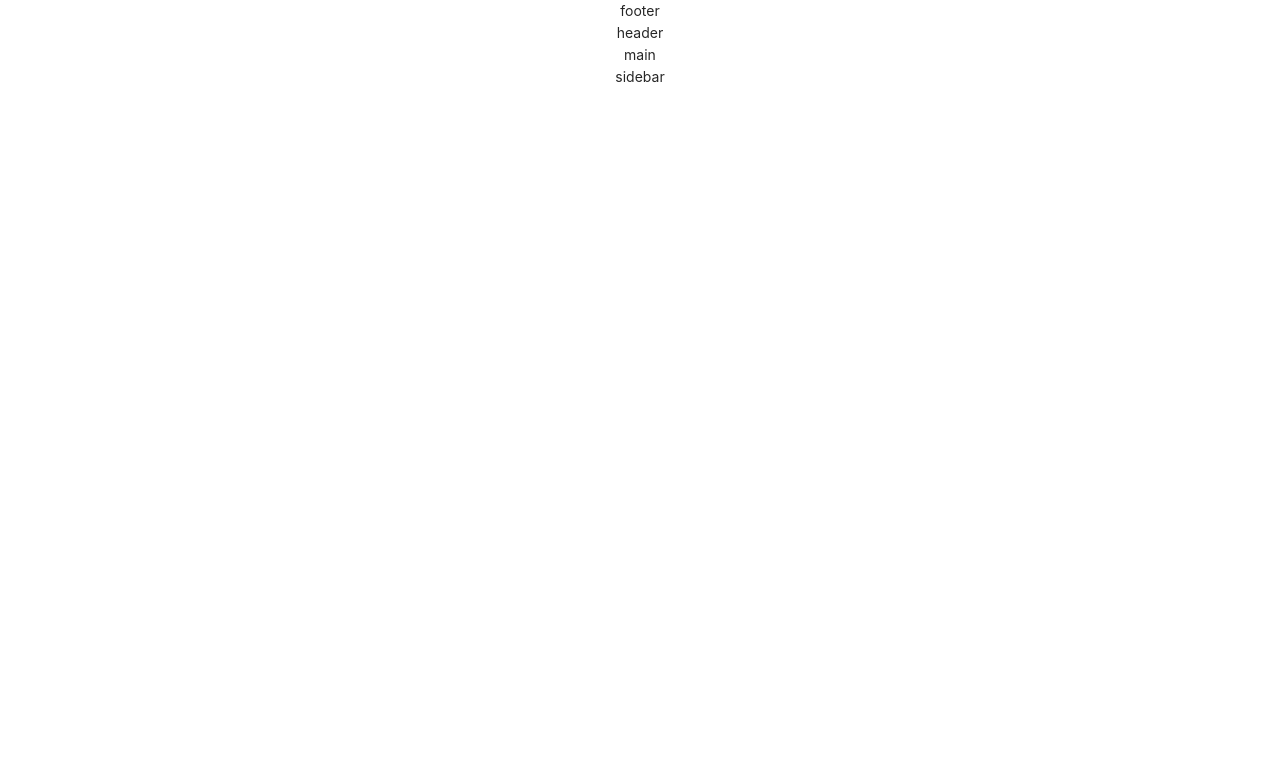
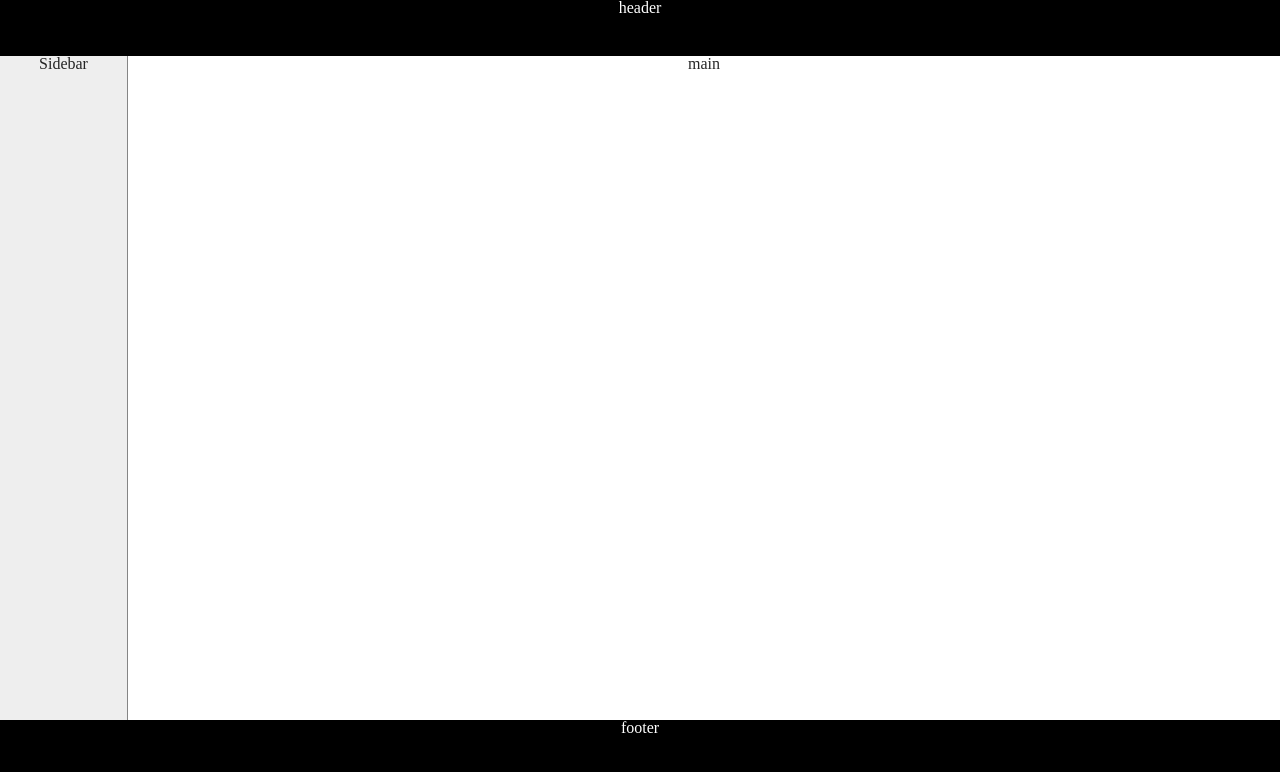
Before and after one commit to ccj-007/Cclib, a React (Create React App) app: page / in a window 1280 px wide. Shown: the top 772 px of the page. Built offline with nearby package versions, Linux system fonts and the light colour scheme.

Commit message:
完成layout布局

```diff
--- a/config-overrides.js
+++ b/config-overrides.js
@@ -6,15 +6,16 @@ const {
   addWebpackPlugin,
   // addLessLoader,
   // addPostcssPlugins,
-} = require("customize-cra");
-const path = require("path");
-const ProgressBarPlugin = require("progress-bar-webpack-plugin");
-const { BundleAnalyzerPlugin } = require("webpack-bundle-analyzer");
-const CompressionWebpackPlugin = require("compression-webpack-plugin");
+} = require('customize-cra');
+const path = require('path');
+const ProgressBarPlugin = require('progress-bar-webpack-plugin');
+const { BundleAnalyzerPlugin } = require('webpack-bundle-analyzer');
+const CompressionWebpackPlugin = require('compression-webpack-plugin');
 
-const isEnvProduction = process.env.NODE_ENV === "production";
+const isEnvProduction = process.env.NODE_ENV === 'production';
+const { addBabelPreset } = require('customize-cra');
 
-const addCompression = () => config => {
+const addCompression = () => (config) => {
   if (isEnvProduction) {
     config.plugins.push(
       // gzip压缩
@@ -23,8 +24,8 @@ const addCompression = () => config => {
         // 只处理比1kb大的资源
         threshold: 1024,
         // 只处理压缩率低于90%的文件
-        minRatio: 0.9
-      })
+        minRatio: 0.9,
+      }),
     );
   }
 
@@ -32,7 +33,7 @@ const addCompression = () => config => {
 };
 
 // 查看打包后各包大小
-const addAnalyzer = () => config => {
+const addAnalyzer = () => (config) => {
   if (process.env.ANALYZER) {
     config.plugins.push(new BundleAnalyzerPlugin());
   }
@@ -41,19 +42,21 @@ const addAnalyzer = () => config => {
 };
 
 module.exports = override(
+  // emotion css props support
+  addBabelPreset('@emotion/babel-preset-css-prop'),
   //!!!! 按需加载 此处如果仅配置单个按需引入如antd，需要去掉第二参数的中括号，否则配置会失效
-  fixBabelImports("import", [
+  fixBabelImports('import', [
     {
-      libraryName: "antd",
-      libraryDirectory: "es",
+      libraryName: 'antd',
+      libraryDirectory: 'es',
       // 若修改antd主题，"css"需改为true
-      style: "css"
+      style: 'css',
     },
     {
-      libraryName: "@material-ui/core",
-      libraryDirectory: "esm",
-      camel2DashComponentName: false
-    }
+      libraryName: '@material-ui/core',
+      libraryDirectory: 'esm',
+      camel2DashComponentName: false,
+    },
   ]),
   // 移动端适配，px转rem 需要安装postcss-pxtorem
   // addPostcssPlugins([
@@ -78,9 +81,9 @@ module.exports = override(
   addAnalyzer(),
   addWebpackPlugin(
     // 终端进度条显示
-    new ProgressBarPlugin()
+    new ProgressBarPlugin(),
   ),
   addWebpackAlias({
-    ["@"]: path.resolve(__dirname, "src")
-  })
+    ['@']: path.resolve(__dirname, 'src'),
+  }),
 );
--- a/src/App.css
+++ b/src/App.css
@@ -1,5 +1,6 @@
 .App {
   text-align: center;
+  height: 100%;
 }
 
 .App-logo {
@@ -36,3 +37,154 @@
     transform: rotate(360deg);
   }
 }
+
+html,
+body,
+div,
+span,
+applet,
+object,
+iframe,
+h1,
+h2,
+h3,
+h4,
+h5,
+h6,
+p,
+blockquote,
+pre,
+a,
+abbr,
+acronym,
+address,
+big,
+cite,
+code,
+del,
+dfn,
+em,
+img,
+ins,
+kbd,
+q,
+s,
+samp,
+small,
+strike,
+strong,
+sub,
+sup,
+tt,
+var,
+b,
+u,
+i,
+center,
+dl,
+dt,
+dd,
+ol,
+ul,
+li,
+fieldset,
+form,
+label,
+legend,
+table,
+caption,
+tbody,
+tfoot,
+thead,
+tr,
+th,
+td,
+article,
+aside,
+canvas,
+details,
+embed,
+figure,
+figcaption,
+footer,
+header,
+hgroup,
+menu,
+nav,
+output,
+ruby,
+section,
+summary,
+time,
+mark,
+audio,
+video {
+  margin: 0;
+  padding: 0;
+  border: 0;
+  font-size: 100%;
+  font: inherit;
+  vertical-align: baseline;
+}
+footer,
+header,
+hgroup,
+menu,
+nav,
+section,
+article,
+aside,
+details,
+figcaption,
+figure {
+  display: block;
+}
+body {
+  line-height: 1;
+}
+html,
+body {
+  background: #f2f3f4;
+}
+ol,
+ul {
+  list-style: none;
+}
+blockquote,
+q {
+  quotes: none;
+}
+q:before,
+q:after,
+blockquote:before,
+blockquote:after {
+  content: '';
+  content: none;
+}
+table {
+  border-collapse: collapse;
+  border-spacing: 0;
+}
+a {
+  text-decoration: none;
+  color: #fff;
+}
+
+html body {
+  /* 100vh让body的高度与视口一样高 */
+  height: 100vh;
+  /* margin + overflow 用于隐藏 */
+  margin: 0;
+  overflow: hidden;
+}
+
+.u-flex {
+  display: flex;
+}
+
+.u-flex-column {
+  display: flex;
+  justify-self: center;
+  align-items: center;
+  flex-direction: column;
+}
--- a/src/App.tsx
+++ b/src/App.tsx
@@ -1,11 +1,15 @@
 import React from 'react';
 import './App.css';
 import Layout from './layout/index';
+// import { GlobalStyles } from './style/global';
+// import { Global, css } from '@emotion/react';
 
 function App() {
   return (
     <div className='App'>
+      {/* <Global styles={GlobalStyles}> */}
       <Layout></Layout>
+      {/* </Global> */}
     </div>
   );
 }
--- a/src/layout/footer/index.jsx
+++ b/src/layout/footer/index.jsx
@@ -1,7 +1,15 @@
 import React from 'react'
-
+import { css, jsx } from '@emotion/react'
+const Footer = css`
+  color: #fff;
+  height: 13vh;
+  width: 100vw;
+  background-color: #000;
+`
 export default function footer () {
   return (
-    <div>footer</div>
+    <div css={Footer}>
+      <div>footer</div>
+    </div>
   )
 }
--- a/src/layout/header/index.jsx
+++ b/src/layout/header/index.jsx
@@ -1,7 +1,19 @@
 import React from 'react'
+import Button from '@mui/material/Button';
 
-export default function header() {
+import { css, jsx } from '@emotion/react'
+const Header = css`
+  width: 100%;
+  color: #fff;
+  height: 7vh;
+  background-color: #000;
+`
+export default function header () {
   return (
-    <div>header</div>
+    <div css={Header}>
+      <div>
+        header
+      </div>
+    </div>
   )
 }
--- a/src/layout/index.jsx
+++ b/src/layout/index.jsx
@@ -4,14 +4,17 @@ import Header from './header'
 import Main from './main'
 import Sidebar from './sidebar'
 
-
 export default function layout () {
   return (
-    <div>
+    <div className='layouts'>
+      <Header></Header>
+      <div className='u-flex'>
+        <Sidebar></Sidebar>
+        <div className='u-flex-column'>
+          <Main></Main>
+        </div>
+      </div>
       <Footer></Footer>
-      <Header></Header>
-      <Main></Main>
-      <Sidebar></Sidebar>
     </div>
   )
 }
--- a/src/layout/main/index.jsx
+++ b/src/layout/main/index.jsx
@@ -1,7 +1,14 @@
 import React from 'react'
-
-export default function main() {
+import { css, jsx } from '@emotion/react'
+const Main = css`
+  height: 83vh;
+  width: 90vw;
+  background-color: #fff;
+`
+export default function main () {
   return (
-    <div>main</div>
+    <div css={Main}>
+      <div>main</div>
+    </div>
   )
 }
--- a/src/layout/sidebar/index.jsx
+++ b/src/layout/sidebar/index.jsx
@@ -1,7 +1,15 @@
 import React from 'react'
-
-export default function sidebar() {
+import { css, jsx } from '@emotion/react'
+const Sidebar = css`
+  width: 10vw;
+  height: 83vh;
+  background-color: #eee;
+  border-right: 1px solid #858585;
+`
+export default function sidebar () {
   return (
-    <div>sidebar</div>
+    <div css={Sidebar}>
+      <div>Sidebar</div>
+    </div>
   )
 }
```
Also changed, not shown: package.json (+7 -0 lines), src/style/global.ts (added, +46 -0 lines), .babelrc (added), 1 other file (tests, documents, lock files or other folders).
